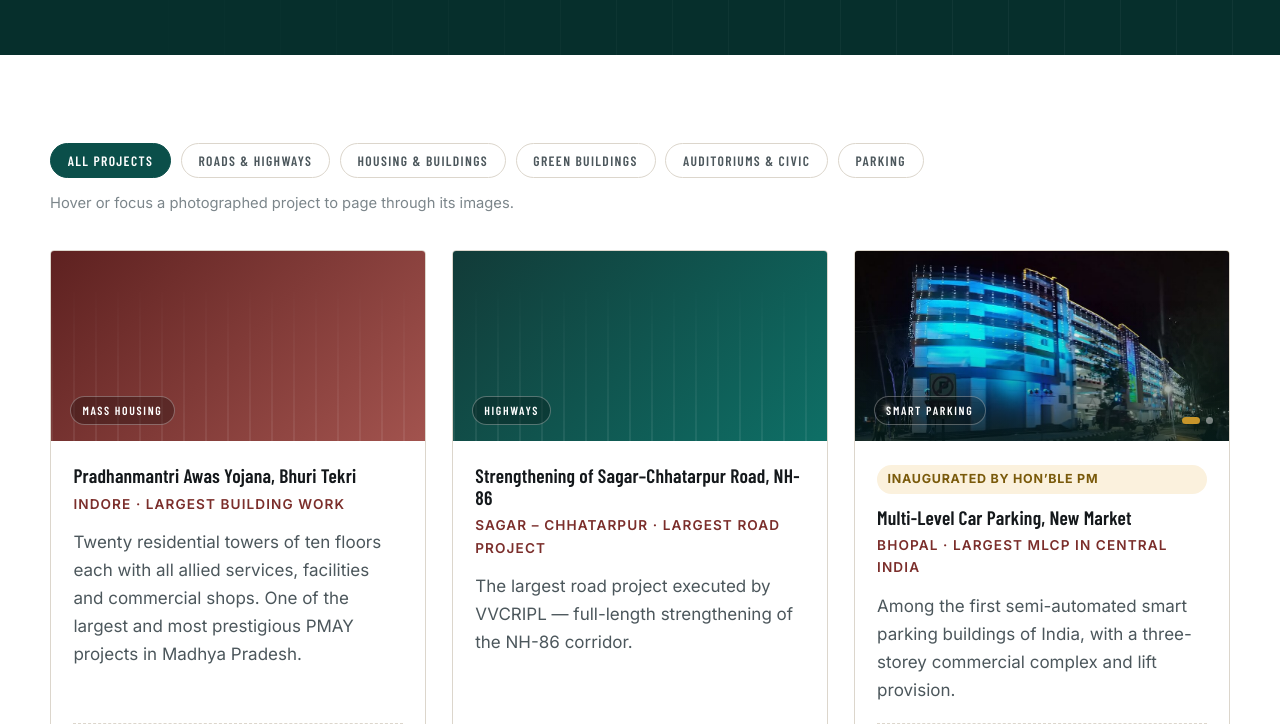
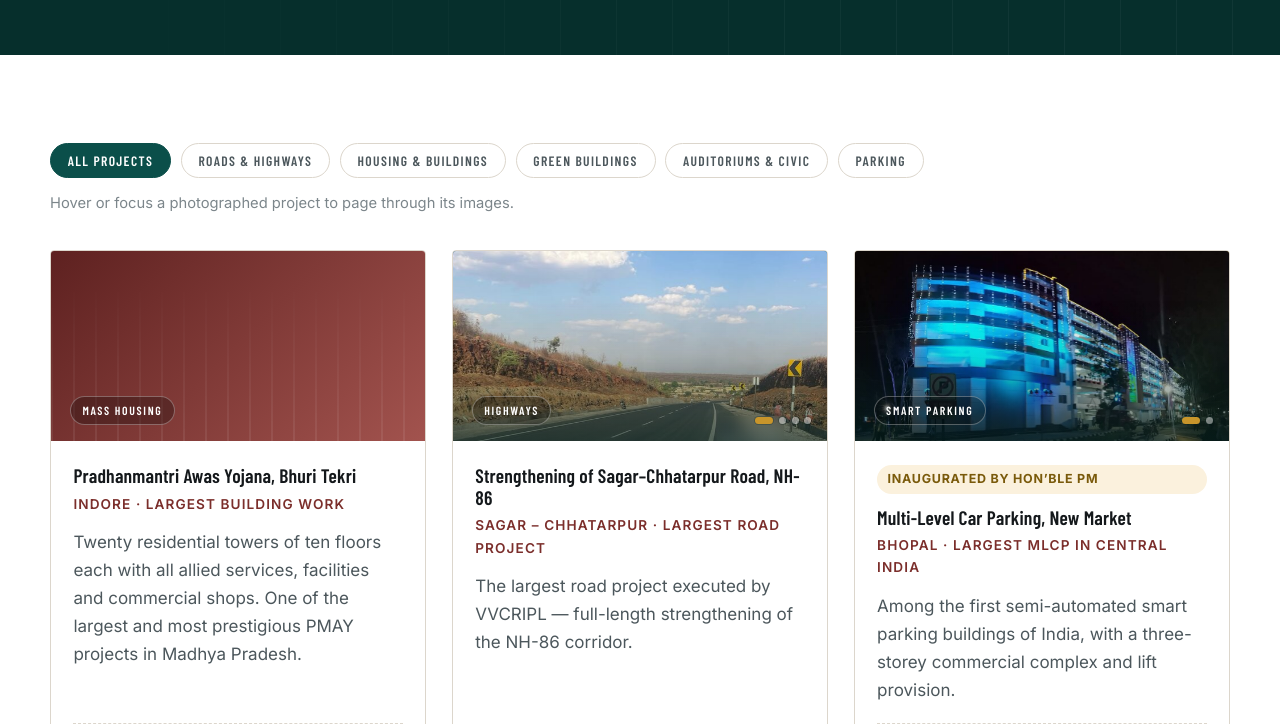
Before and after one commit to kasatharshv-stack/VVC, a plain HTML site: page projects.html in a window 1280 px wide. Shown: the part 376-1100 px from the top of the page. Drawn offline with nearby package versions, Linux system fonts and the light colour scheme.

Commit message:
Add Sagar-Chhatarpur road photographs to the NH-86 card
The road card now carries a four-photo slideshow like the parking, chambers
and auditorium cards: the new divided carriageway, two junctions with
overhead direction gantries, and the corridor signage.

The source frames were GPS-stamped by the camera app. Each is cropped above
the data panel, which carried coordinates, timestamps and the photographer's
name, and the app watermark just above it is blurred out; -strip also clears
the EXIF GPS tags. Two of the five frames were taken eight seconds apart at
the same chainage, so only one is used.

Co-Authored-By: Claude Opus 5 <noreply@anthropic.com>
Claude-Session: https://claude.ai/code/session_01A9dcAv6woUrCqrgbEouvvF

```diff
--- a/projects.html
+++ b/projects.html
@@ -93,7 +93,15 @@
       </article>
 
       <article class="project project--road reveal" data-category="road">
-        <div class="project__banner"><span class="project__tag">Highways</span></div>
+        <div class="project__banner" data-slideshow>
+          <div class="project__slides">
+            <img class="project__slide is-active" src="assets/img/projects/nh86-carriageway.jpg" width="1000" height="336" loading="lazy" decoding="async" alt="Newly built divided carriageway on the Sagar&ndash;Chhatarpur road project">
+            <img class="project__slide" src="assets/img/projects/nh86-sh21-junction.jpg" width="1000" height="336" loading="lazy" decoding="async" alt="Highway junction with overhead direction gantry on the Sagar&ndash;Chhatarpur corridor">
+            <img class="project__slide" src="assets/img/projects/nh86-signage.jpg" width="1000" height="336" loading="lazy" decoding="async" alt="Overhead direction signage erected along the Sagar&ndash;Chhatarpur corridor">
+            <img class="project__slide" src="assets/img/projects/nh86-rehli-junction.jpg" width="1000" height="336" loading="lazy" decoding="async" alt="Carriageway and direction gantry near Sagar, Madhya Pradesh">
+          </div>
+          <span class="project__tag">Highways</span>
+        </div>
         <div class="project__body">
           <h3>Strengthening of Sagar&ndash;Chhatarpur Road, NH-86</h3>
           <p class="project__meta">Sagar &ndash; Chhatarpur &middot; Largest road project</p>
```
Also changed, not shown: tools/partials/body-projects.html (+9 -1 lines), assets/img/projects/nh86-carriageway.jpg (added), assets/img/projects/nh86-rehli-junction.jpg (added), assets/img/projects/nh86-sh21-junction.jpg (added), assets/img/projects/nh86-signage.jpg (added).
